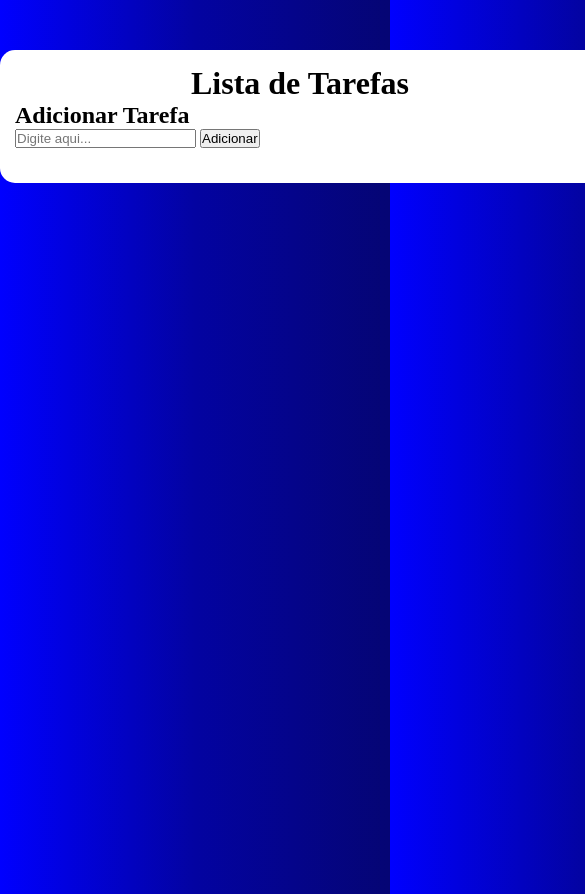
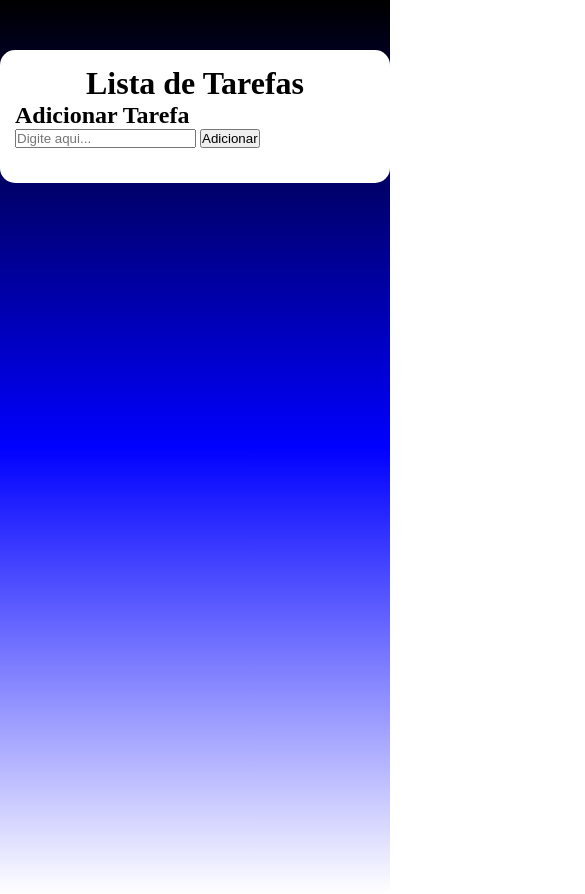
Before and after one commit to hugopereiira11/todo, a plain HTML site: page index.html in a window 390 px wide. Shown: the whole page, 585 px wide, since content can reach past the window. Drawn offline with nearby package versions, Linux system fonts and the light colour scheme.

Commit message:
If no carregar local pra tirar bug

```diff
--- a/script.js
+++ b/script.js
@@ -88,7 +88,9 @@ function cancelarEdicao() {
 function carregarLocal() {
     const listaLocal = localStorage.getItem('lista')
 
+   if (listaLocal) {
     listaDeTarefas = JSON.parse(listaLocal)
+  }
 
     mostrarTarefas()
 }
--- a/style.css
+++ b/style.css
@@ -5,8 +5,9 @@
 }
 
 body {
-    background-image: linear-gradient(to right, blue, rgb(3, 3, 161), rgb(5, 5, 116));
+    width: 100%;
     height: 100vh;
+    background-image: linear-gradient(to top, white, blue, black);
 }
 
 main {
@@ -50,3 +51,9 @@ h1 {
 .concluida {
     background-color: greenyellow;
 }
+
+@media all and (max-width: 600px) {
+  main {
+    width: 100%;
+  }
+}
```
